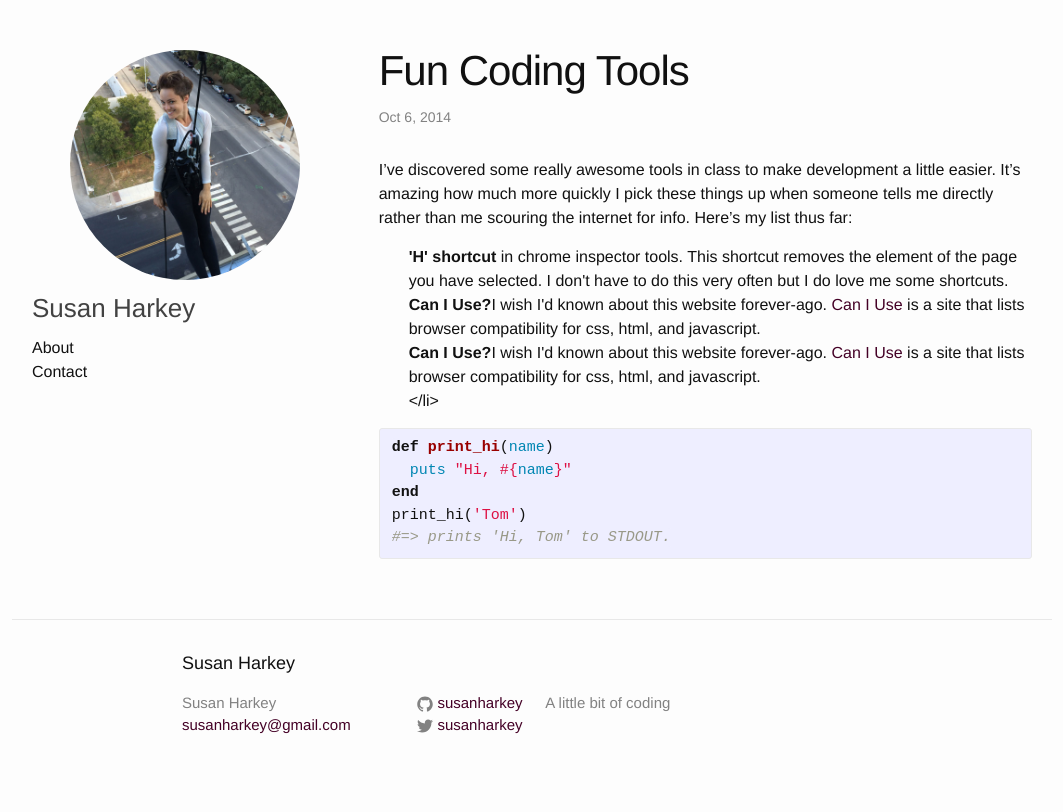
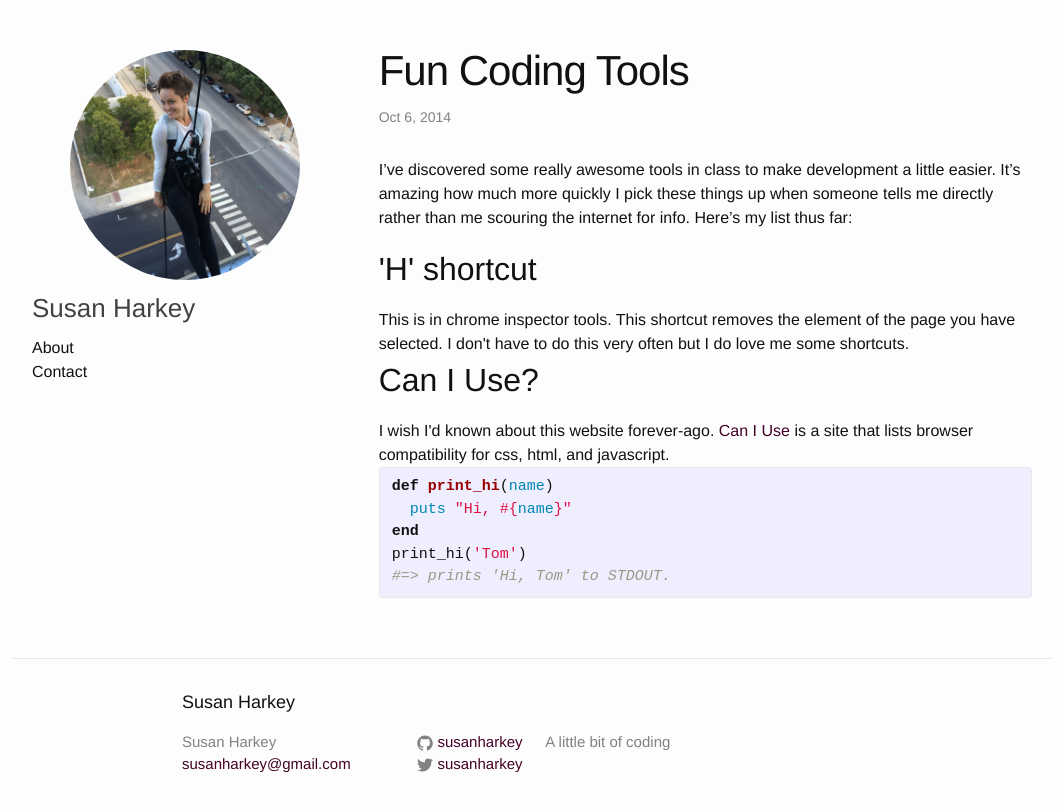
Before and after one commit to susanharkey/susanharkey.github.io, a Jekyll site: the page built from _posts/2014-10-06-fun-coding-tools.markdown, in a window 1280 px wide. Shown: the top 812 px of the page, without its empty margins (108-1171 px from the left). Built offline with Jekyll 4.4.1, drawn with Linux system fonts in a browser that asks for light colours.

Commit message:
Created learn list html/css for posts

```diff
--- a/_posts/2014-10-06-fun-coding-tools.markdown
+++ b/_posts/2014-10-06-fun-coding-tools.markdown
@@ -5,12 +5,12 @@ date:   2014-10-06 19:51:44
 categories: development tools
 ---
 I've discovered some really awesome tools in class to make development a little easier. It's amazing how much more quickly I pick these things up when someone tells me directly rather than me scouring the internet for info. Here's my list thus far:
-<ul>
-	<li><b>'H' shortcut</b> in chrome inspector tools. This shortcut removes the element of the page you have selected. I don't have to do this very often but I do love me some shortcuts.</li>
-	<li><b>Can I Use?</b>I wish I'd known about this website forever-ago. <a href="http://caniuse.com/" target="_blank">Can I Use</a> is a site that lists browser compatibility for css, html, and javascript.</li>
-	<li><b>Can I Use?</b>I wish I'd known about this website forever-ago. <a href="http://caniuse.com/" target="_blank">Can I Use</a> is a site that lists browser compatibility for css, html, and javascript.</li></li>
-	<li></li>
-</ul>
+<h2 class="learn-title">'H' shortcut</h2>
+<div class="learn-list">This is in chrome inspector tools. This shortcut removes the element of the page you have selected. I don't have to do this very often but I do love me some shortcuts.
+</div>
+<h2 class="learn-title">Can I Use?</h2>
+<div class="learn-list">I wish I'd known about this website forever-ago. <a href="http://caniuse.com/" target="_blank">Can I Use</a> is a site that lists browser compatibility for css, html, and javascript.
+</div>
 
 {% highlight ruby %}
 def print_hi(name)
```
